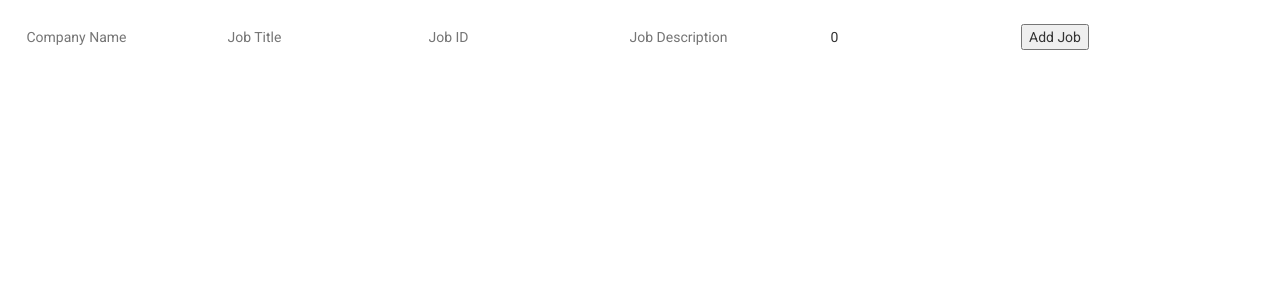
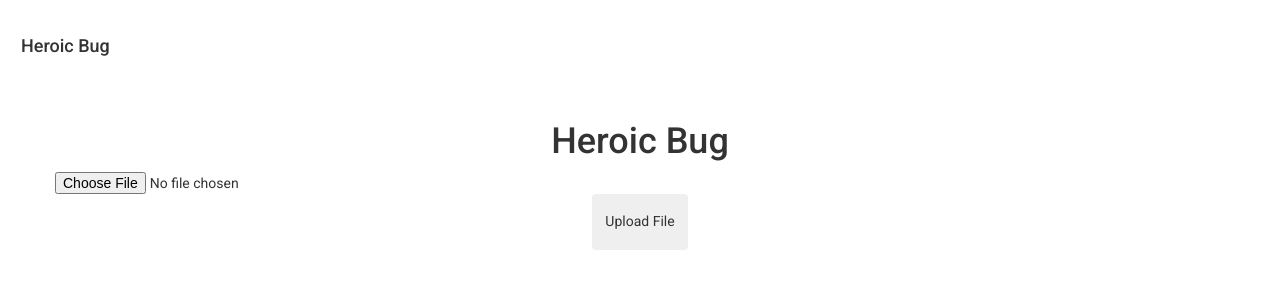
Before and after one commit to ThuNguyen-198/resume_parser, an Angular app in the folder resume_parser/jobs_search/: page / in a window 1280 px wide. Shown: the top 300 px of the page. Built offline with nearby package versions, Linux system fonts and the light colour scheme; no server answers.

Commit message:
added home page

```diff
--- a/resume_parser/jobs_search/package.json
+++ b/resume_parser/jobs_search/package.json
@@ -23,6 +23,7 @@
     "@angular/router": "^14.2.0",
     "body-parser": "^1.20.1",
     "boostrap": "^2.0.0",
+    "bootstrap": "^5.2.3",
     "mongoose": "^6.7.2",
     "nodemon": "^2.0.20",
     "rxjs": "~7.5.0",
--- a/resume_parser/jobs_search/src/app/app.component.html
+++ b/resume_parser/jobs_search/src/app/app.component.html
@@ -1,2 +1,9 @@
-<app-job-add></app-job-add>
-<app-job-list></app-job-list>
+<nav class="navbar navbar-light bg-light">
+  <a class="navbar-brand h1" href="#" style="padding-left: 20px">
+    Heroic Bug
+  </a>
+</nav>
+
+<div class="container">
+  <app-home></app-home>
+</div>
--- a/resume_parser/jobs_search/src/app/app.module.ts
+++ b/resume_parser/jobs_search/src/app/app.module.ts
@@ -14,12 +14,14 @@ import { MatFormFieldModule } from '@angular/material/form-field';
 import { MatInputModule } from '@angular/material/input';
 import { FormsModule } from '@angular/forms';
 import { BrowserAnimationsModule } from '@angular/platform-browser/animations';
+import { HomeComponent } from './home/home.component';
 
 @NgModule({
   declarations: [
     AppComponent,
     JobListComponent,
-    JobAddComponent
+    JobAddComponent,
+    HomeComponent
   ],
   imports: [
     BrowserModule,
--- /dev/null
+++ b/resume_parser/jobs_search/src/app/home/home.component.css
@@ -0,0 +1,3 @@
+.inner-container{
+    text-align: center;
+}
--- /dev/null
+++ b/resume_parser/jobs_search/src/app/home/home.component.html
@@ -0,0 +1,19 @@
+<div class="inner-container mt-5">
+
+    <h1>Heroic Bug</h1>
+
+    <form action="/api/upload" method="post" enctype="multipart/form-data">
+
+        <div class="row">
+            <input name="resume" type="file" class="custom-file-input">
+        </div>
+
+        <div class="row">
+            <button id="btnUpload" type="submit" class="btn btn-outline-dark mt-3">
+                Upload File
+                <i class='bx bx-cloud-upload' style="font-size: 30px; vertical-align: middle;"></i>
+            </button>
+        </div>
+    </form>
+
+</div>
```
Also changed, not shown: resume_parser/jobs_search/src/app/home/home.component.ts (added, +10 -0 lines), 2 other files (tests, documents, lock files or other folders).
